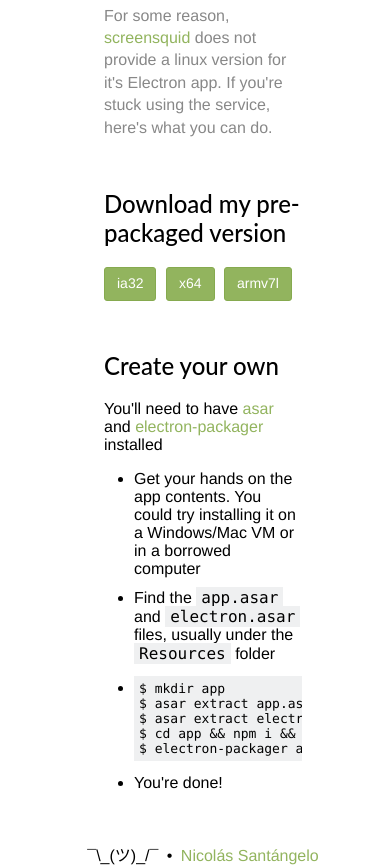
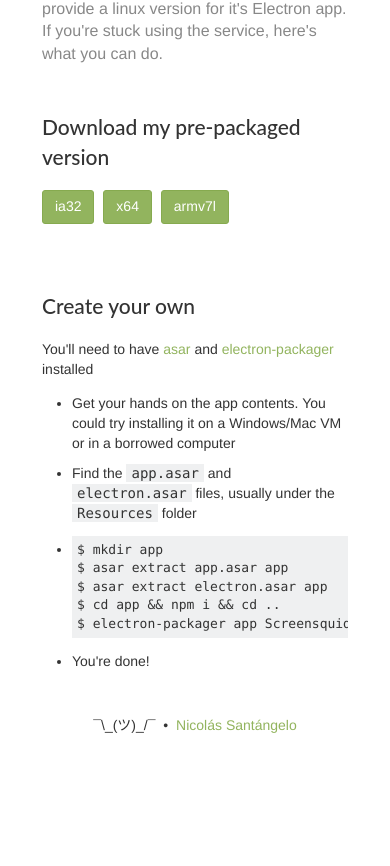
Before and after one commit to nicosantangelo/screensquid-linux, a plain HTML site: page index.html in a window 390 px wide. Shown: the part 190-1056 px from the top of the page. After the commit the page ends 925 px from the top, so only its background shows below. Drawn offline with Linux system fonts and the light colour scheme.

Commit message:
Responsiveness

```diff
--- a/css/main.css
+++ b/css/main.css
@@ -100,20 +100,25 @@ code {
   padding: 4em 6em 0;
 }
 
-@media screen and (max-width: 320px) {
-  .main {
-    padding: 4em 5em 0;
-  }
-}
-
 .description {
   color: #888888;
 }
+
 .lead {
   margin-bottom: 20px;
   font-size: 16px;
   font-weight: 300;
   line-height: 1.4em;
+}
+
+@media screen and (max-width: 768px) {
+  .main {
+    padding: 4em 3em 0;
+  }
+
+  .description {
+    margin-bottom: 0;
+  }
 }
 
 header h1 {
@@ -131,10 +136,15 @@ h2.title {
 
 }
 
-section {
-  margin: 50px 0;
+.download-section {
+  margin-top: 30px;
+  margin-bottom: 50px;
 }
 
+.steps-section {
+  margin-top: 50px;
+  margin-bottom: 30px;
+}
 
 .steps {
   margin-left: 30px;
@@ -147,7 +157,7 @@ section {
 
 .footer {
   width: 100%;
-  margin-bottom; 20px;
+  margin-bottom: 20px;
   text-align: center;
 }
 
--- a/index.html
+++ b/index.html
@@ -15,6 +15,7 @@
 
     <link rel="canonical" href="https://nicosantangelo.com" />
 
+    <link rel="stylesheet" href="css/vendor/bootstrap.min.css">
     <link rel="stylesheet" href="css/main.css">
   </head>
   <body>
@@ -30,7 +31,7 @@
         </div>
       </header>
 
-      <section class="row">
+      <section class="row no-padding download-section">
         <div class="col-xs-12">
           <h2 class="title">Download my pre-packaged version</h2>
 
@@ -40,7 +41,7 @@
         </div>
       </section>
 
-      <section class="row">
+      <section class="row no-padding steps-section">
         <div class="col-xs-12">
           <h2 class="title">Create your own</h2>
           <p>You'll need to have <a href="https://www.npmjs.com/package/asar">asar</a> and <a href="https://github.com/electron-userland/electron-packager">electron-packager</a> installed</p>
```
